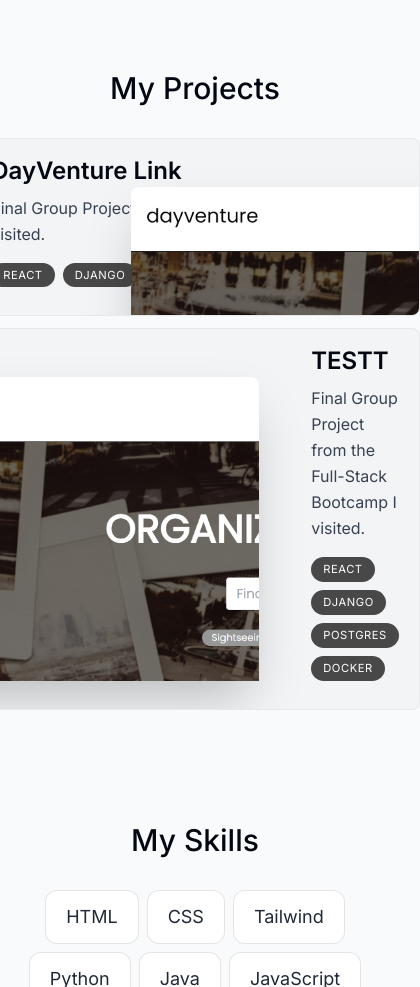
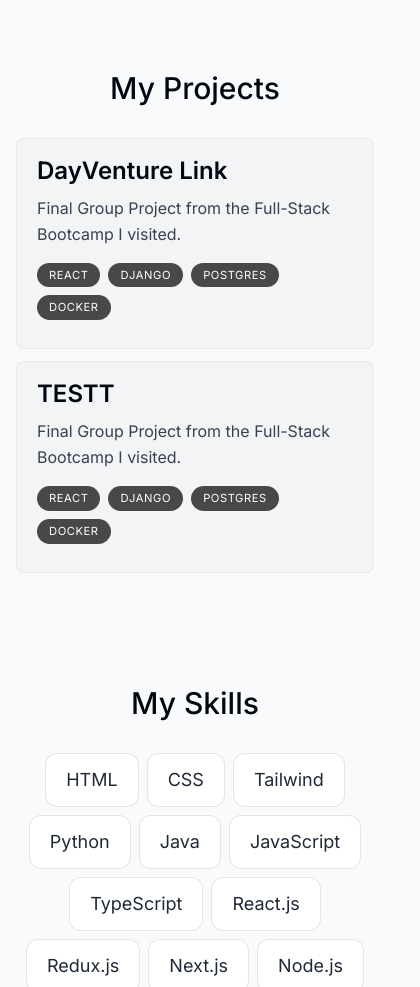
Before and after one commit to AleksandarI01/portfolio, a Next.js app: page / in a window 390 px wide. Shown: the part 1300-2287 px from the top of the page, 420 px wide, since content can reach past the window. Built offline with nearby package versions, Linux system fonts and the light colour scheme; no server answers.

Commit message:
responsiveness of project section

```diff
--- a/components/single-project.tsx
+++ b/components/single-project.tsx
@@ -31,8 +31,8 @@ export default function Project({
       }}
       className="group mb-3 sm:mb-8 last:mb-0"
     >
-      <section className="bg-gray-100 max-w-[42rem] border border-black/5 rounded-lg overflow-hidden sm:pr-8 relative sm:h-[20rem] mb-3 sm:mb-8 last:mb-0 hover:bg-gray-200 active:bg-gray-300 transition group-even:pl-8 dark:text-white dark:bg-white/10 dark:hover:bg-white/20">
-        <div className="h-full pt-4 pb-7 px-5 sm:pl-10 sm:pr-2 sm:pt-10 sm:max-w-[50%] flex flex-col group-even:ml-[18rem]">
+      <section className="bg-gray-100 max-w-[42rem] border border-black/5 rounded-lg overflow-hidden sm:pr-8 relative sm:h-[20rem] mb-3 sm:mb-8 last:mb-0 hover:bg-gray-200 active:bg-gray-300 transition sm:group-even:pl-8 dark:text-white dark:bg-white/10 dark:hover:bg-white/20">
+        <div className="h-full pt-4 pb-7 px-5 sm:pl-10 sm:pr-2 sm:pt-10 sm:max-w-[50%] flex flex-col sm:group-even:ml-[18rem]">
           <h3 className="text-2xl font-semibold">
             {title}
             {link && (
@@ -58,7 +58,7 @@ export default function Project({
         </div>
 
         <Image
-          className="absolute top-12 -right-40 w-[28.25rem] rounded-t-lg shadow-2xl transition group-hover:scale-[1.04] group-hover:-translate-x-3 group-hover:translate-y-3 group-hover:-rotate-2 group-even:group-hover:translate-x-3 group-even:group-hover:translate-y-3 group-even:group-hover:rotate-2 group-even:right-[initial] group-even:-left-40"
+          className="absolute hidden sm:block top-12 -right-40 w-[28.25rem] rounded-t-lg shadow-2xl transition group-hover:scale-[1.04] group-hover:-translate-x-3 group-hover:translate-y-3 group-hover:-rotate-2 group-even:group-hover:translate-x-3 group-even:group-hover:translate-y-3 group-even:group-hover:rotate-2 group-even:right-[initial] group-even:-left-40"
           src={imageUrl}
           alt={`Website image of ${title}`}
           quality={95}
```
